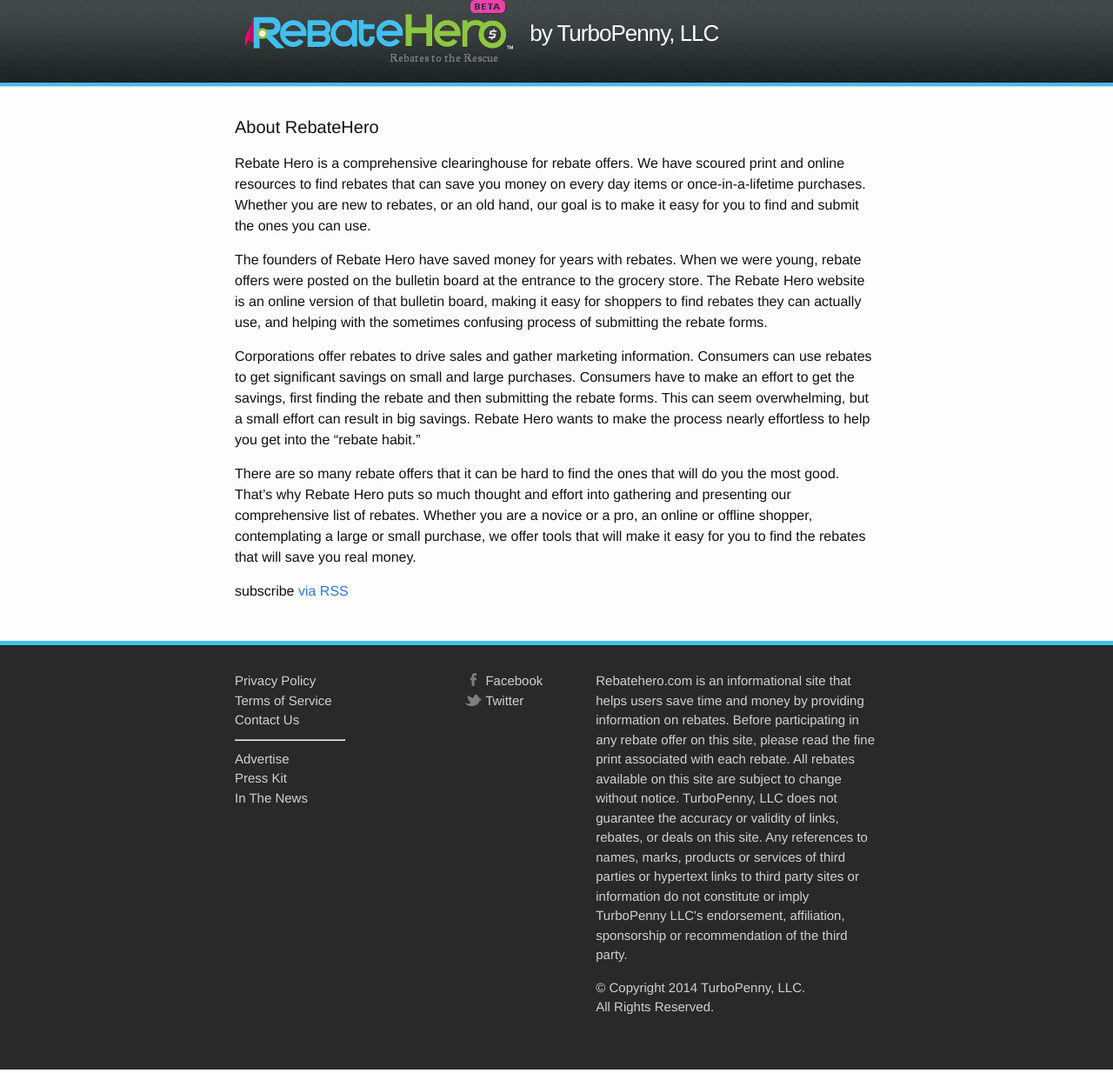
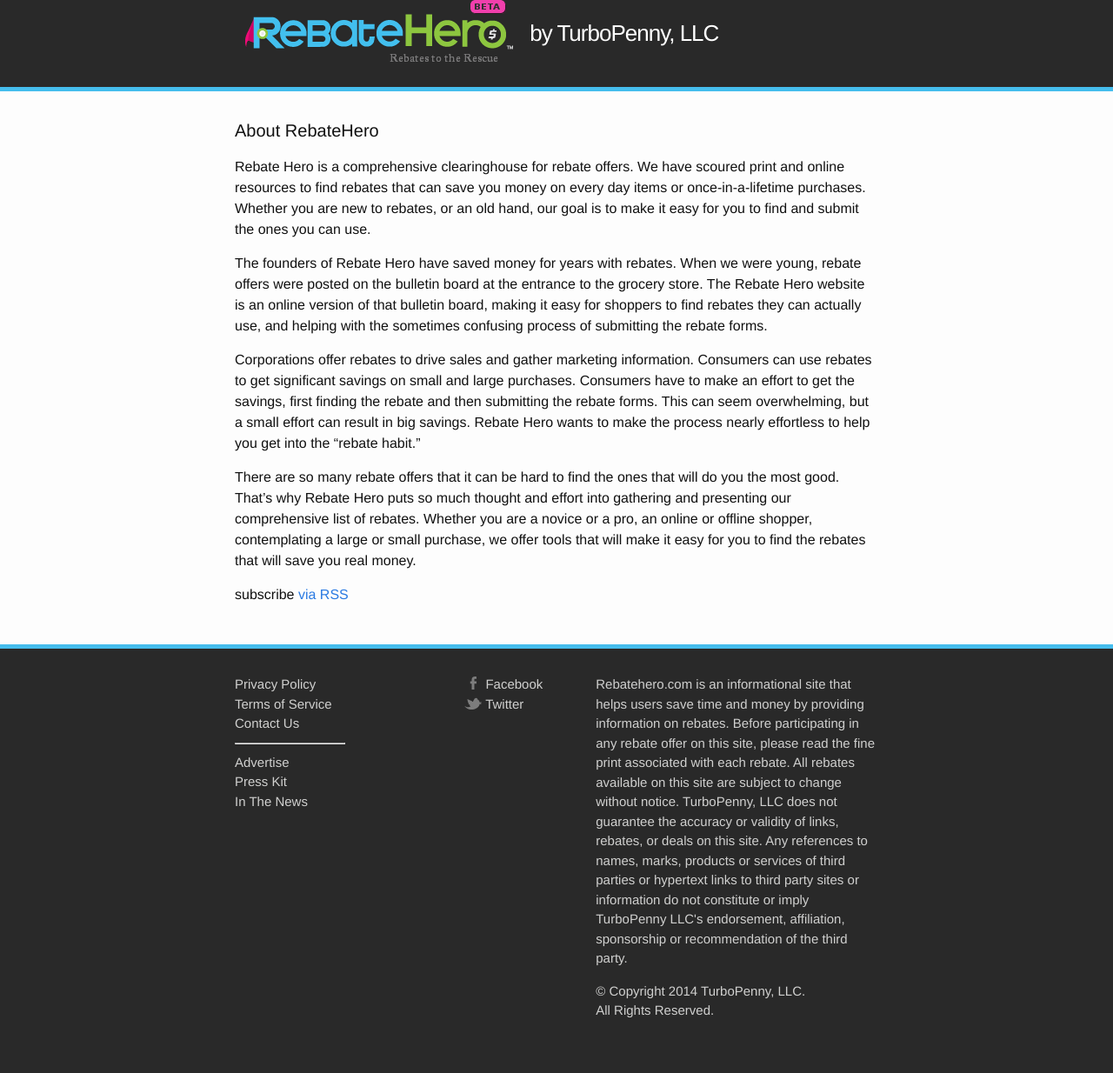
Before and after one commit to turbopenny/turbopenny.github.io, a Jekyll site: the page built from index.html, in a window 1280 px wide. Shown: the whole page at 87% size. Built offline with Jekyll 4.4.1, drawn with Linux system fonts in a browser that asks for light colours.

Commit message:
Replace background image.

```diff
--- a/_sass/_layout.scss
+++ b/_sass/_layout.scss
@@ -6,8 +6,9 @@
 
     // Positioning context for the mobile navigation icon
     position: relative;
-    background: url(../images/header-background.jpg) center repeat-x;
-    height: 101px;
+    border-bottom: 5px solid $blue-color;
+    background-color: darken($grey-color-dark, 10%);
+    min-height: 100px;
     color: #fff;
     a {
       text-decoration: none;
```
